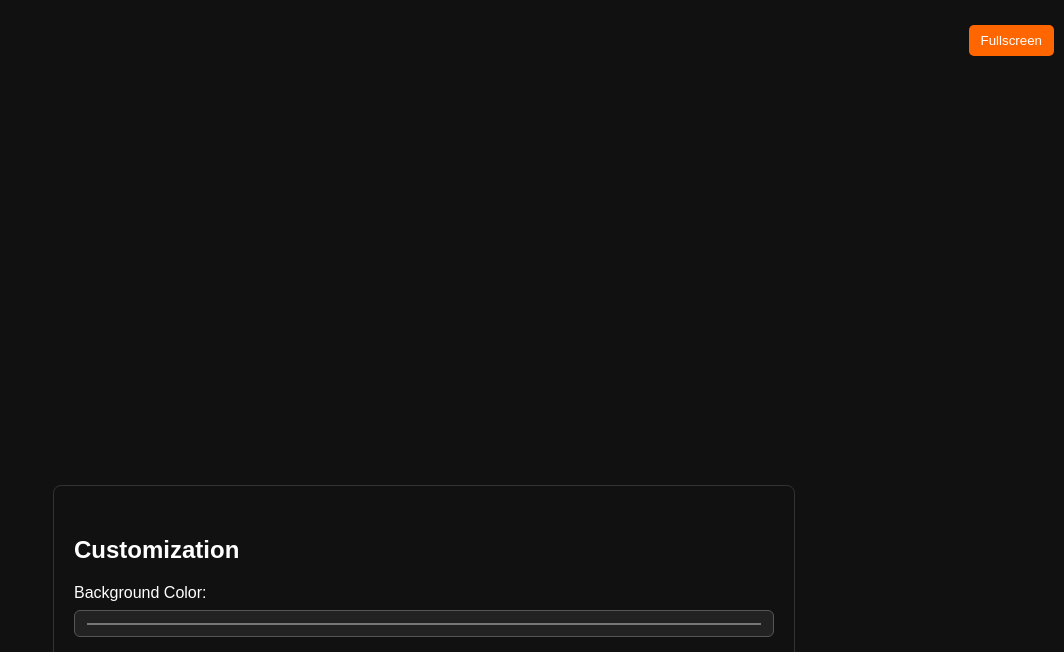
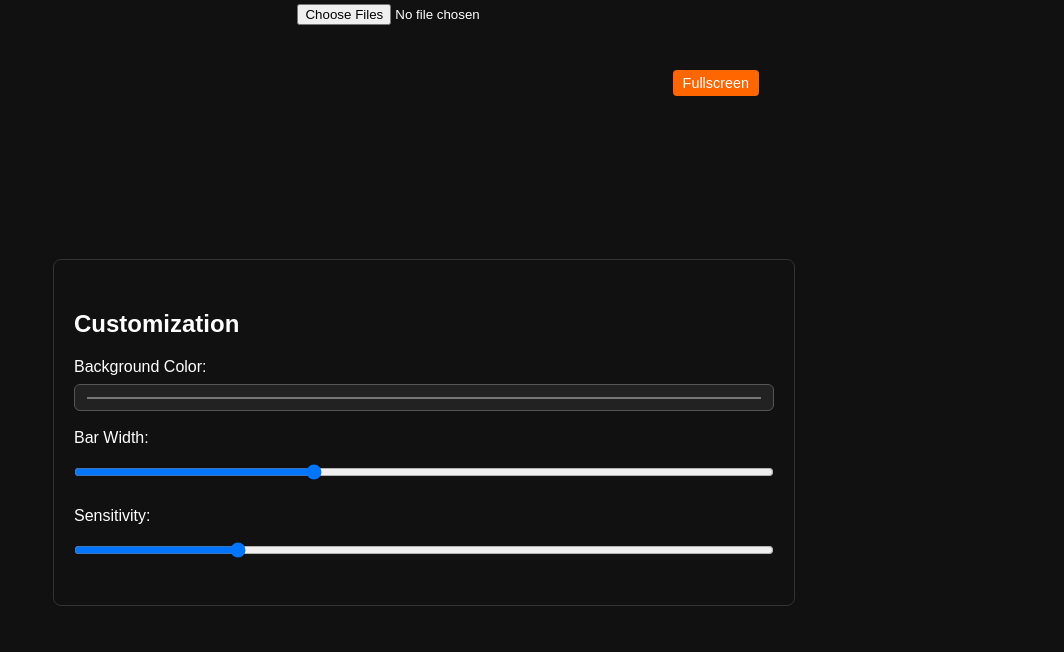
Before and after one commit to nevshub/test.site, a plain HTML site: page admin.html in a window 1280 px wide. Shown: the part 201-853 px from the top of the page, without its empty margins (216-1280 px from the left). Drawn offline with Linux system fonts and the light colour scheme.

Commit message:
Update admin.html

```diff
--- a/admin.html
+++ b/admin.html
@@ -13,6 +13,10 @@
       font-family: Arial, sans-serif;
       text-align: center;
       min-height: 100vh;
+      display: flex;
+      flex-direction: column;
+      align-items: center;
+      padding-top: 40px;
     }
     h1, h2 { margin-bottom: 20px; }
     #player { margin-bottom: 20px; }
@@ -31,32 +35,20 @@
     #customization { margin: 30px 0; text-align: left; display: inline-block; }
     #customization label { display: block; margin-bottom: 10px; }
     #donationSection, #progressSection { margin-top: 30px; }
-
-    /* Fullscreen button style */
     #fullscreenBtn {
       position: absolute;
       top: 10px;
       right: 10px;
       z-index: 10;
-      background-color: #ff6600;
-      color: #fff;
-      border: none;
-      padding: 8px 12px;
-      cursor: pointer;
-      border-radius: 5px;
+      padding: 5px 10px;
+      font-size: 0.9em;
+      border-radius: 4px;
     }
-    #fullscreenBtn:hover { opacity: 0.85; }
-
-    /* Canvas */
-    canvas {
-      display: block;
-      margin: 20px auto;
-      background-color: #111;
-      border-radius: 8px;
+    .visualizer-container {
+      position: relative;
+      display: inline-block;
       width: 100%;
       max-width: 700px;
-      height: 400px;
-      position: relative;
     }
   </style>
 </head>
@@ -71,9 +63,9 @@
   </div>
 
   <!-- Visualizer -->
-  <div style="position: relative; width: 100%;">
+  <div class="visualizer-container">
     <canvas id="visualizer"></canvas>
-    <button id="fullscreenBtn">Fullscreen</button>
+    <button id="fullscreenBtn" class="button">Fullscreen</button>
   </div>
 
   <!-- Customization Panel -->
@@ -124,15 +116,23 @@
     const ctx = canvas.getContext("2d");
     const fullscreenBtn = document.getElementById("fullscreenBtn");
 
-    canvas.width = window.innerWidth;
-    canvas.height = 400;
+    function resizeCanvas(fullscreen = false) {
+      if (fullscreen) {
+        canvas.width = window.innerWidth;
+        canvas.height = window.innerHeight * 0.7;
+      } else {
+        canvas.width = Math.min(window.innerWidth, 700);
+        canvas.height = 400;
+      }
+    }
+
+    resizeCanvas();
 
     let audioCtx, analyser, source, dataArray;
     const smoothedValues = [];
     let beatLevel = 0;
     let rotationAngle = 0;
     let hueOffset = 0;
-
     const sparkles = [];
 
     fileInput.addEventListener("change", () => {
@@ -164,7 +164,6 @@
       }
     }
 
-    // Fullscreen toggle
     fullscreenBtn.addEventListener("click", () => {
       if (!document.fullscreenElement) {
         canvas.parentElement.requestFullscreen();
@@ -174,12 +173,25 @@
     });
 
     document.addEventListener("fullscreenchange", () => {
-      // Keep button visible in fullscreen
       if (document.fullscreenElement) {
         fullscreenBtn.textContent = "Minimize";
+        resizeCanvas(true);
+        canvas.style.display = "block";
+        canvas.parentElement.style.display = "flex";
+        canvas.parentElement.style.justifyContent = "center";
+        canvas.parentElement.style.alignItems = "center";
+        canvas.parentElement.style.height = "100%";
       } else {
         fullscreenBtn.textContent = "Fullscreen";
+        resizeCanvas(false);
+        canvas.parentElement.style.display = "inline-block";
+        canvas.parentElement.style.height = "auto";
       }
+    });
+
+    window.addEventListener("resize", () => {
+      if (!document.fullscreenElement) resizeCanvas(false);
+      else resizeCanvas(true);
     });
 
     function draw() {
@@ -187,7 +199,6 @@
       if (!analyser) return;
 
       analyser.getByteFrequencyData(dataArray);
-
       const bgColor = document.getElementById("bgColor").value;
       const barWidth = document.getElementById("barWidth").value;
       const sensitivity = document.getElementById("sensitivity").value;
@@ -240,8 +251,8 @@
         if (!sparkles[i]) {
           sparkles[i] = { alpha: 0, angle: (i / sparkleCount) * 2*Math.PI };
         }
+
         sparkles[i].alpha += (Math.random() * 0.05 + highHatSum*0.2 - sparkles[i].alpha) * 0.1;
-
         const radius = baseRadius + 120 + Math.sin(Date.now()/200 + i) * 10 + highHatSum*50;
         const hue = (hueOffset + i*5) % 360;
         ctx.fillStyle = `hsla(${hue}, 100%, 70%, ${sparkles[i].alpha})`;
```
